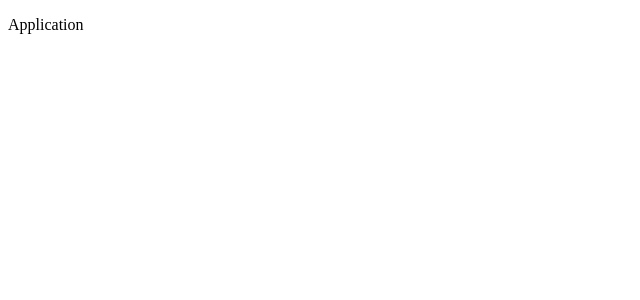
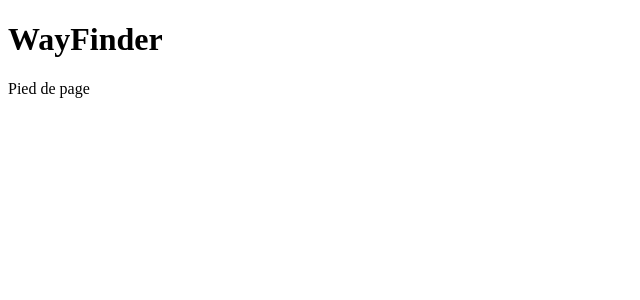
Before and after one commit to BasArtsDEV/WayFinder-frontend, a React (Vite) app: page / in a window 1280 px wide. Shown: the top 300 px of the page, without its empty margins (0-640 px from the left). Built offline with nearby package versions, Linux system fonts and the light colour scheme.

Commit message:
feat: created essentials components

```diff
--- a/src/App.tsx
+++ b/src/App.tsx
@@ -1,8 +1,18 @@
+import Footer from "./components/Footer.tsx";
+import Header from "./components/Header.tsx";
+import Main from "./components/Main.tsx";
+
 function App() {
   return (
-    <>
-      <p>Application</p>
-    </>
+    <div className="app-container">
+      <Header>WayFinder</Header>
+
+      <Main />
+
+      <Footer>
+        <p>Pied de page</p>
+      </Footer>
+    </div>
   );
 }
 
--- /dev/null
+++ b/src/components/Footer.tsx
@@ -0,0 +1,10 @@
+import React from "react";
+
+/**
+ * Composant du footer de l'application
+ */
+function Footer({ children }: React.PropsWithChildren) {
+  return <footer className="main-footer">{children}</footer>;
+}
+
+export default Footer;
--- /dev/null
+++ b/src/components/Header.tsx
@@ -0,0 +1,16 @@
+import type { ReactNode } from "react";
+
+/**
+ * Composant d'en-tête de l'application
+ */
+function Header({ children }: { children: ReactNode }) {
+  return (
+    <header className="main-header">
+      <div className="header-layout">
+        <h1>{children}</h1>
+      </div>
+    </header>
+  );
+}
+
+export default Header;
--- /dev/null
+++ b/src/components/Main.tsx
@@ -0,0 +1,10 @@
+import React from "react";
+
+/**
+ * Composant main de l'application
+ */
+function Main({ children }: { children?: React.ReactNode }) {
+  return <main>{children}</main>;
+}
+
+export default Main;
```
